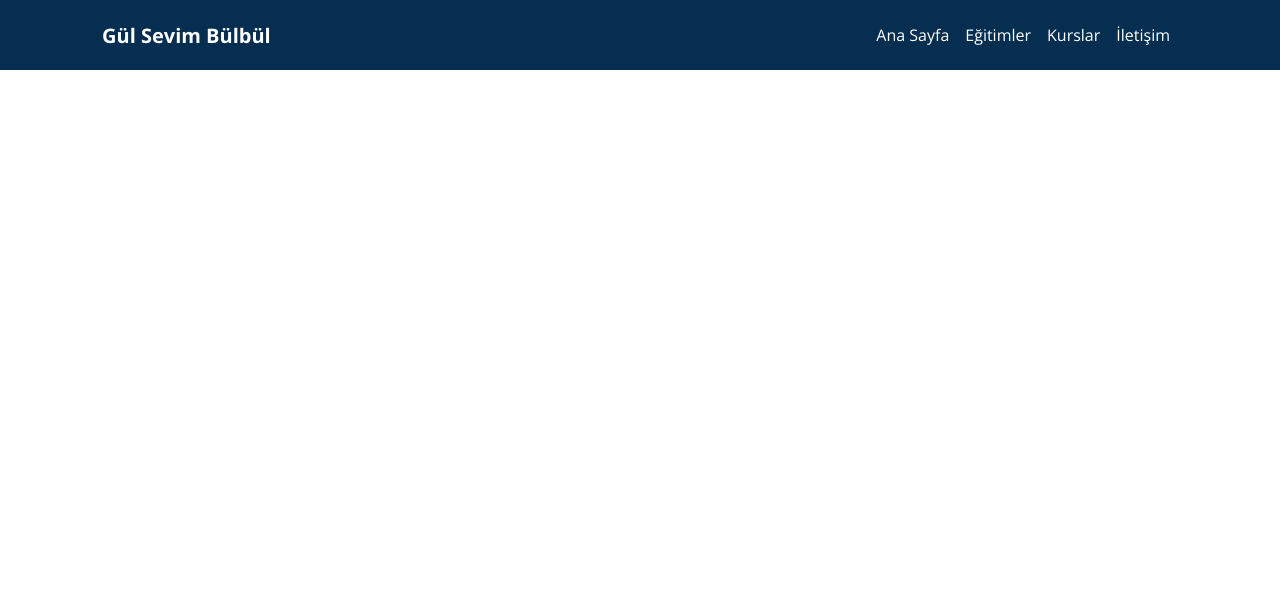
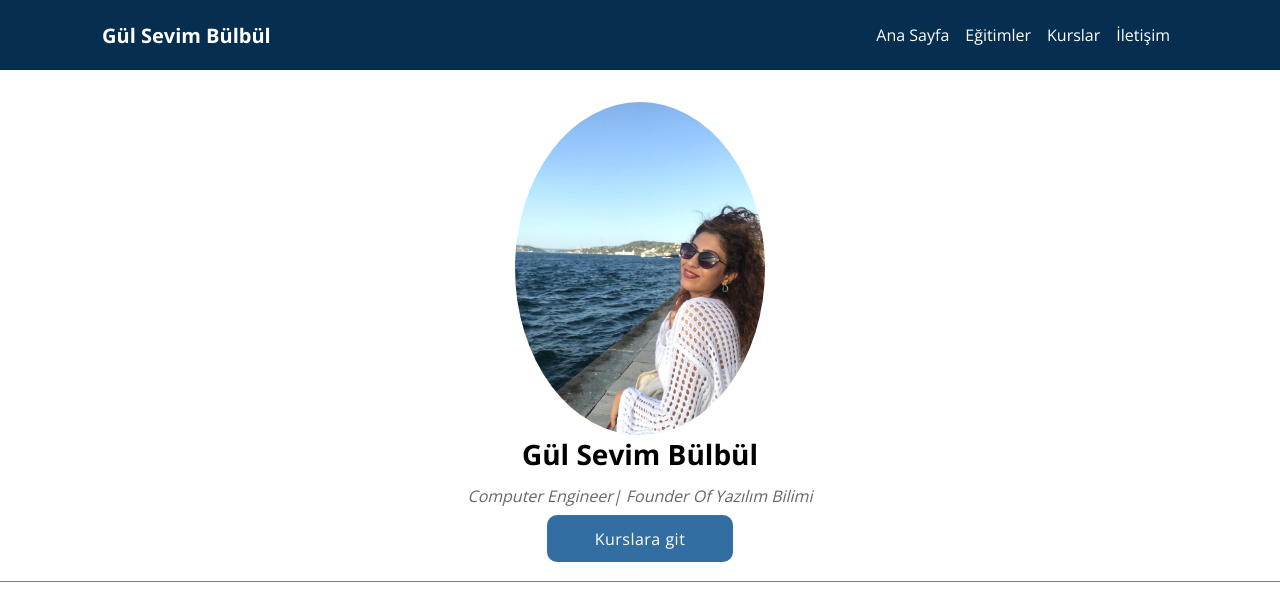
Before and after one commit to gulsevim-blbl/LandingPage, a plain HTML site: page index.html in a window 1280 px wide. Drawn offline with nearby package versions, Linux system fonts and the light colour scheme.

Commit message:
Tanıtım Bölümüünün Kodlanması

```diff
--- a/CSS/global.css
+++ b/CSS/global.css
@@ -24,6 +24,33 @@
 .bg-light-blue{
     background: #336ea2;
 }
+/* Buttons*/
+.btn{
+    margin-top: 1.25rem;
+    padding: 0.8rem 3rem;
+    border-radius: 10px;
+    letter-spacing: 0.5px;
+}
+.btn-primary{
+    background: #336ea2;
+}
+.btn-primary:hover{
+    color: #336ea2;
+    background-color: #fff;
+    border: 2px solid #336ea2;
+}
+.btn-dark{
+    background: #3333;
+}
+.btn-dark:hover{
+    color: #3333;
+    background: #fff;
+    border: 0.5px solid #3333;
+}
+.btn-block{
+    width: 100%;
+    text-align: center;
+}
 /* Container*/
 
 .container{
--- a/CSS/main.css
+++ b/CSS/main.css
@@ -13,7 +13,7 @@ html{
 
     font-family: 'Open Sans', sans-serif;
 }
-
+/* Navbar Section */
 #navbar{
     color: #fff;
     display: flex;
@@ -36,3 +36,32 @@ html{
     background: #336ea2;
     border-radius: 10px;
 }
+
+/* Home Section*/
+#home{
+    display: flex;
+    flex-direction: column;
+    justify-content: center;
+    align-items: center;
+    padding: 2rem;
+    border-bottom: 1px solid grey;
+}
+
+#home img{
+    max-width: 100%;
+    height: auto;
+    border-radius: 100%;
+}
+
+#home .name{
+   text-align: center;
+}
+
+#home .name h2{
+    margin-bottom: 0.75rem;
+}
+#home .name p{
+    opacity: 0.6;
+    font-style: italic;
+    margin-bottom: 1.25rem;
+}
--- a/index.html
+++ b/index.html
@@ -40,5 +40,17 @@
         </div>
 
     </header>
+
+
+    <section id="home">
+        <img src="image/WhatsApp Image 2023-10-12 at 17.56.37.jpeg" height="250px" width="250px"  alt="Resim Bulunamadı">
+    <div class="name">
+        <h2 class="heading-big" >Gül Sevim Bülbül</h2>
+        <p>Computer Engineer| Founder Of Yazılım Bilimi</p>
+
+        <a href="#courses" class="btn btn-primary">Kurslara git</a>
+    </div>
+
+    </section>
 </body>
 </html>
```
Also changed, not shown: image/WhatsApp Image 2023-10-12 at 17.56.37.jpeg (added).
